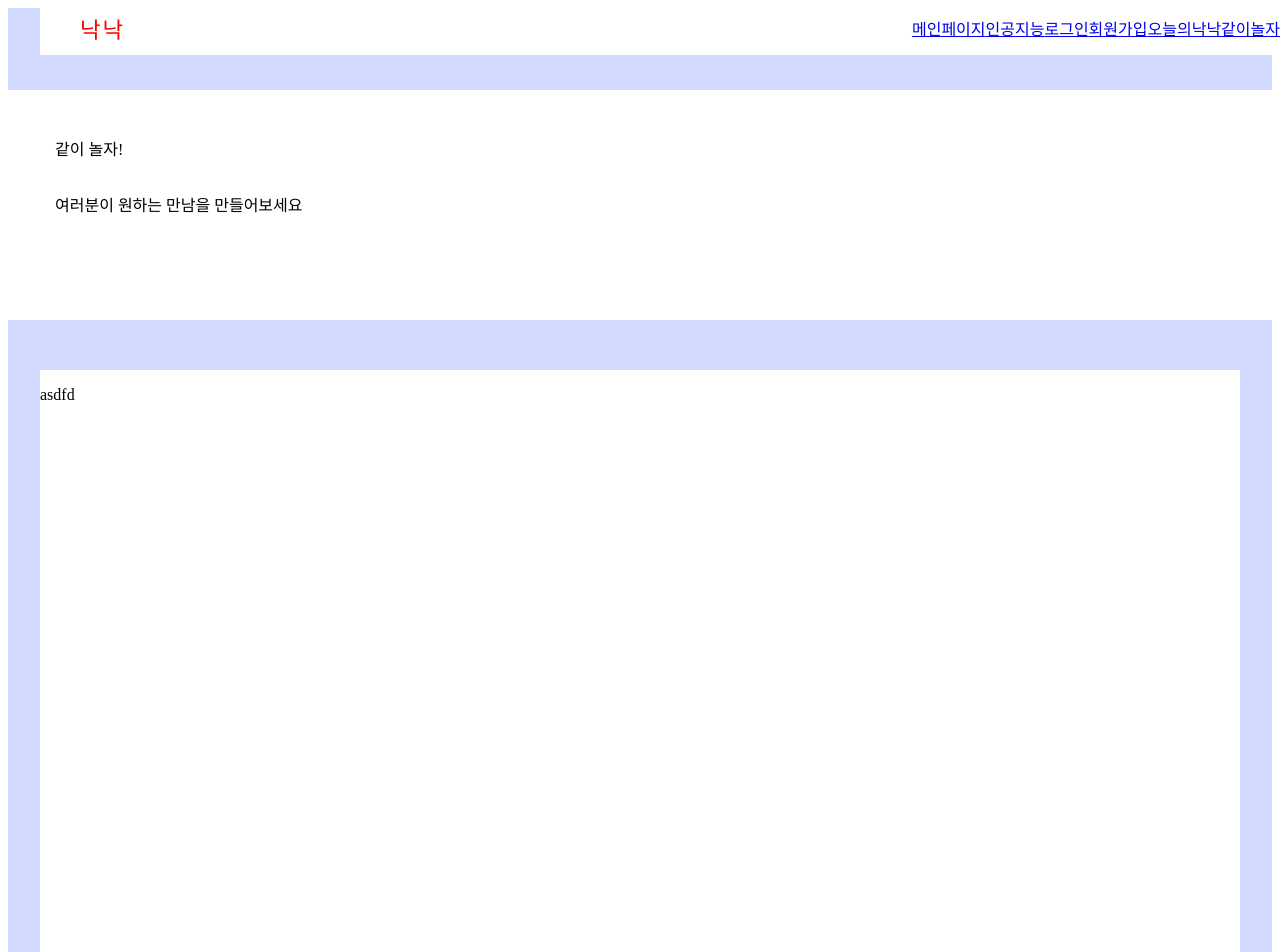
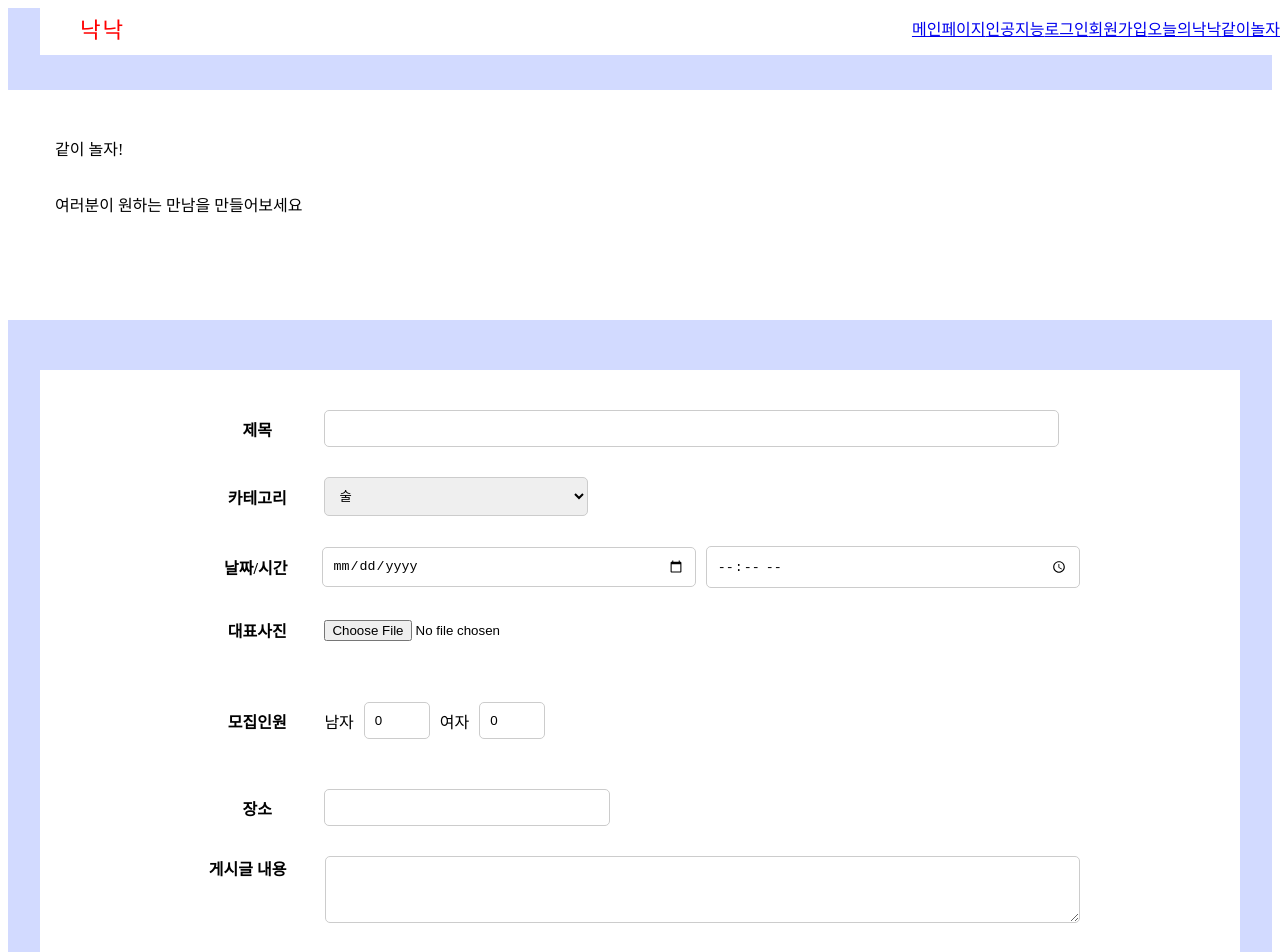
Before and after one commit to jeong1suk/KNOCKKNOCK, a React (Vite) app: page /playadd in a window 1280 px wide. Shown: the top 952 px of the page. Built offline with nearby package versions, Linux system fonts and the light colour scheme.

Commit message:
게시물 작성 페이지

```diff
--- a/src/pages/play/PlayAdd.jsx
+++ b/src/pages/play/PlayAdd.jsx
@@ -1,6 +1,63 @@
+import React, { useState, useEffect } from 'react';
+import { useNavigate } from 'react-router-dom';
+
+import TextareaAutosize from 'react-textarea-autosize';
+
 import styled from 'styled-components';
 
 function PlayAdd() {
+  const navigate = useNavigate();
+
+  const [postTitle, setPostTitle] = useState('');
+  const [postType, setPostType] = useState('');
+  const [customType, setCustomType] = useState('');
+  const [meetingDate, setMeetingDate] = useState('');
+  const [meetingHour, setMeetingHour] = useState('');
+  const [meetingTime, setMeetingTime] = useState('');
+  const [imageUrl, setImageUrl] = useState('')
+  const [totalM, setTotalM] = useState(0);
+  const [totalF, setTotalF] = useState(0);
+  const [place, setPlace] = useState('');
+  const [postContent, setPostContent] = useState('');
+
+
+  const categories = ['술', '영화', '식사', '카페', '산책', '드라이브', '공연관람', '기타'];
+
+
+  const handleCategoryChange = (e) => {
+    setPostType(e.target.value);
+    if(e.target.value !== '기타') {
+      setCustomType('');
+    }
+  }
+
+  const handleImageUpload = e => {
+    const input = e.target;
+    setImageUrl(input.files[0]);
+
+    if (input.files && input.files[0]) {
+        const reader = new FileReader();
+        reader.onload = e => {
+            const preview = document.getElementById('preview');
+            if (preview) {
+                preview.src = e.target.result;
+            }
+        };
+        reader.readAsDataURL(input.files[0]);
+    }
+  };
+
+  const handlePostSubmit = async e => {
+    navigate('/Play');
+  }
+
+  useEffect(() => {
+    if (meetingDate && meetingHour) {
+      setMeetingTime(`${meetingDate} ${meetingHour}`);
+    }
+  }, [meetingDate, meetingHour]);
+
+
   return (
     <>
       <TopBox>
@@ -8,14 +65,70 @@ function PlayAdd() {
         <p>여러분이 원하는 만남을 만들어보세요</p>
       </TopBox>
       <PostAddBox>
-        <p>asdfd</p>
+        <InputBox>
+          <StyledLabel>제목</StyledLabel>
+          <StyledInput style={{width: "81%"}} type="text" value={postTitle} onChange={e => setPostTitle(e.target.value)} required />
+        </InputBox>
+        <InputBox>
+          <StyledLabel>카테고리</StyledLabel>
+          <StyledSelect value={postType} onChange={handleCategoryChange} required>
+            {categories.map((category, index) =>
+              <option key={index} value={category}>{category}</option>
+            )}
+          </StyledSelect>
+          {postType === '기타' &&
+            <StyledInput type="text" value={customType} onChange={e => setCustomType(e.target.value)} placeholder="직접 입력" required />
+          }
+        </InputBox>
+        <InputBox>
+          <StyledLabel style={{paddingLeft : "10px"}}>날짜/시간</StyledLabel>
+          <StyledInput style={{margin: "0 10px 0 10px"}} type="date" onChange={e => setMeetingDate(e.target.value)} required />
+          <StyledInput type="time" onChange={e => setMeetingHour(e.target.value)} required />
+        </InputBox>
+        <InputBox>
+          <StyledLabel>대표사진</StyledLabel>
+          <div style={{display: "flex", flexDirection: "column"}}>
+            <input
+                id="imageUpload"
+                type="file"
+                onChange={e => {
+                    handleImageUpload(e);
+                }}
+                className="hidden w-full h-full"
+            />
+          </div>
+        </InputBox>
+        <InputBox>
+        {imageUrl && (
+              <div style={{ width: '200px', paddingLeft: "130px" }}>
+                  <img style={{ width: '100%', height: '100%', objectFit: 'cover' }} id="preview" alt="Preview" />
+              </div>
+            )}
+        </InputBox>
+        <InputBox>
+          <StyledLabel>모집인원</StyledLabel>
+          <GenderSelectBox>
+            <span style={{marginRight: "10px"}}>남자</span>
+            <StyledInput style={{width: "10%", marginRight: "10px"}} type="text" value={totalM} onChange={e => setTotalM(e.target.value)} required />
+            <span style={{marginRight: "10px"}}>여자</span>
+            <StyledInput style={{width: "10%"}} type="text" value={totalF} onChange={e => setTotalF(e.target.value)} required />
+          </GenderSelectBox>
+        </InputBox>
+        <InputBox>
+        <StyledLabel>장소</StyledLabel>
+          <StyledInput style={{width: "30%"}} type="text" value={place} onChange={e => setPlace(e.target.value)} required />
+        </InputBox>
+        <InputBox style={{alignItems: "flex-start"}}>
+          <StyledLabel>게시글 내용</StyledLabel>
+          <StyledTextareaAutosize minRows={3} value={postContent} onChange={e => setPostContent(e.target.value)} />
+        </InputBox>
+        <PostButton onClick={handlePostSubmit}>등록하기</PostButton>
       </PostAddBox>
     </>
   )
 }
 
 export default PlayAdd;
-
 const TopBox = styled.div`
   display: flex;
   flex-direction: column;
@@ -28,9 +141,71 @@ const TopBox = styled.div`
 
 const PostAddBox = styled.div`
   display: flex;
-  flex-directionL column;
-  align-items: flex-start;
+  flex-direction: column;
+  align-items: center;
   background-color: #FFFFFF;
-  height: 800px;
+  height: 100%;
   margin: 50px 0 0 0;
+  padding: 20px 50px 20px 50px;
 `
+
+
+const InputBox = styled.div`
+  display: flex;
+  justify-content: start;
+  align-items: center;
+  padding: 10px;
+  width: 80%;
+`
+
+const StyledLabel = styled.label`
+  font-weight: bold;
+  margin-right: 10px;
+  width: 13%;
+`
+
+const StyledInput = styled.input`
+  padding: 10px;
+  margin: 10px 0;
+  border-radius: 5px;
+  border: 1px solid #ccc;
+  width: 50%;
+`;
+
+
+const StyledSelect = styled.select`
+  padding: 10px;
+  margin: 0 10px 0 0;
+  border-radius: 5px;
+  border: 1px solid #ccc;
+  width: 30%;
+`;
+
+const GenderSelectBox = styled.div`
+  display: flex;
+  justify-content: start;
+  align-items: center;
+  margin: 10px 0;
+  width: 50%;
+`
+
+const StyledTextareaAutosize = styled(TextareaAutosize)`
+  padding: 10px;
+  margin-left: 20px;
+  border-radius: 5px;
+  border: 1px solid #ccc;
+  width: 100%;
+`;
+
+const PostButton = styled.button`
+  font-size: 2.00rem;
+  padding: 10px 20px;
+  background-color: #AAC4FF;
+  color: black;
+  border: none;
+  border-radius: 10px;
+  cursor: pointer;
+  margin: 50px 0 50px 0;
+  width: 20%;
+  height: 100px;
+`
--- a/src/pages/register/RegisterForm.jsx
+++ b/src/pages/register/RegisterForm.jsx
@@ -1,12 +1,11 @@
 import React, { useState, useEffect, useContext } from 'react';
 import { useNavigate, useLocation } from 'react-router-dom';
-import styled from 'styled-components';
 
 import TextareaAutosize from 'react-textarea-autosize';
 
 import Modal from '../../components/modal/Modal';
 
-
+import styled from 'styled-components';
 
 
 function RegisterForm() {
```
